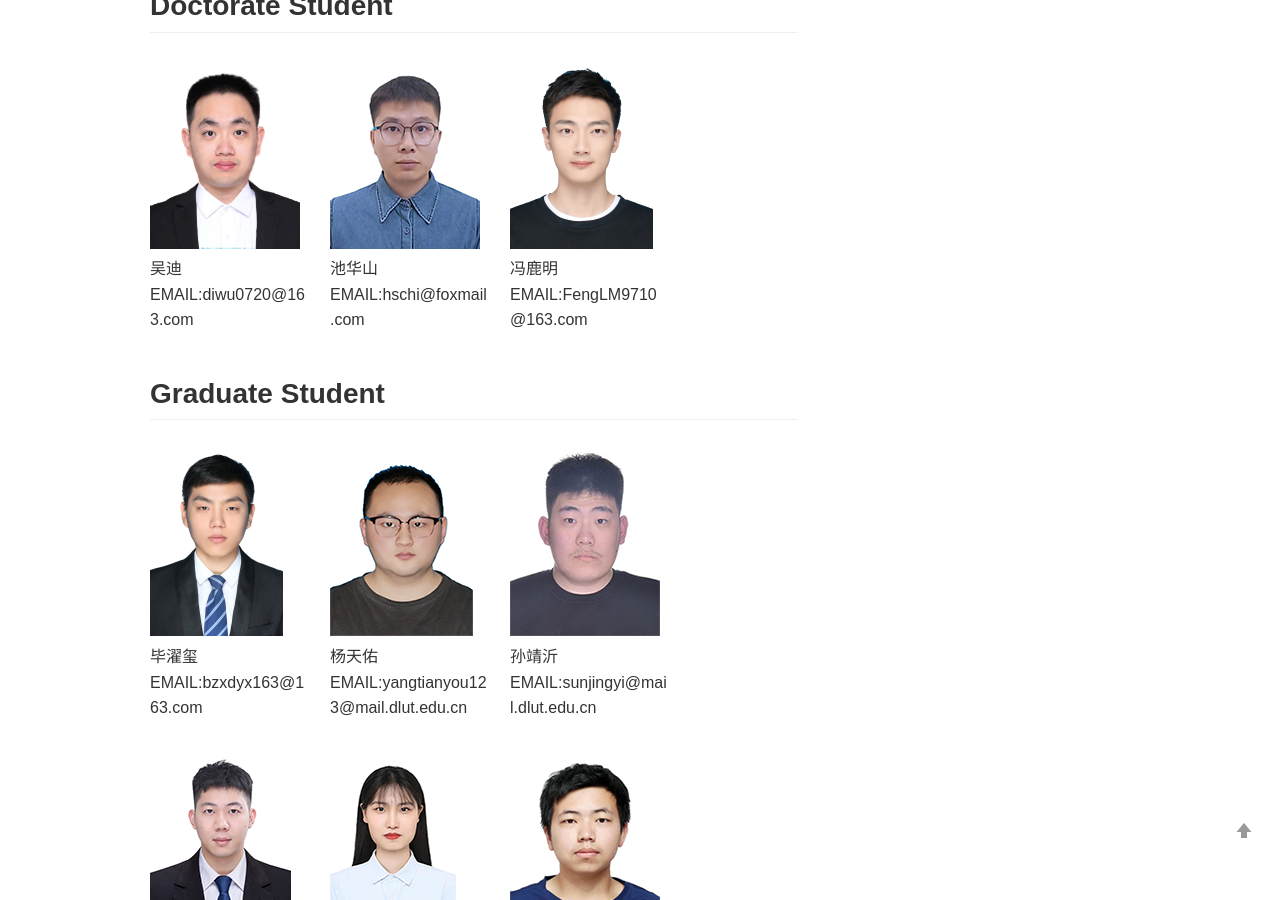
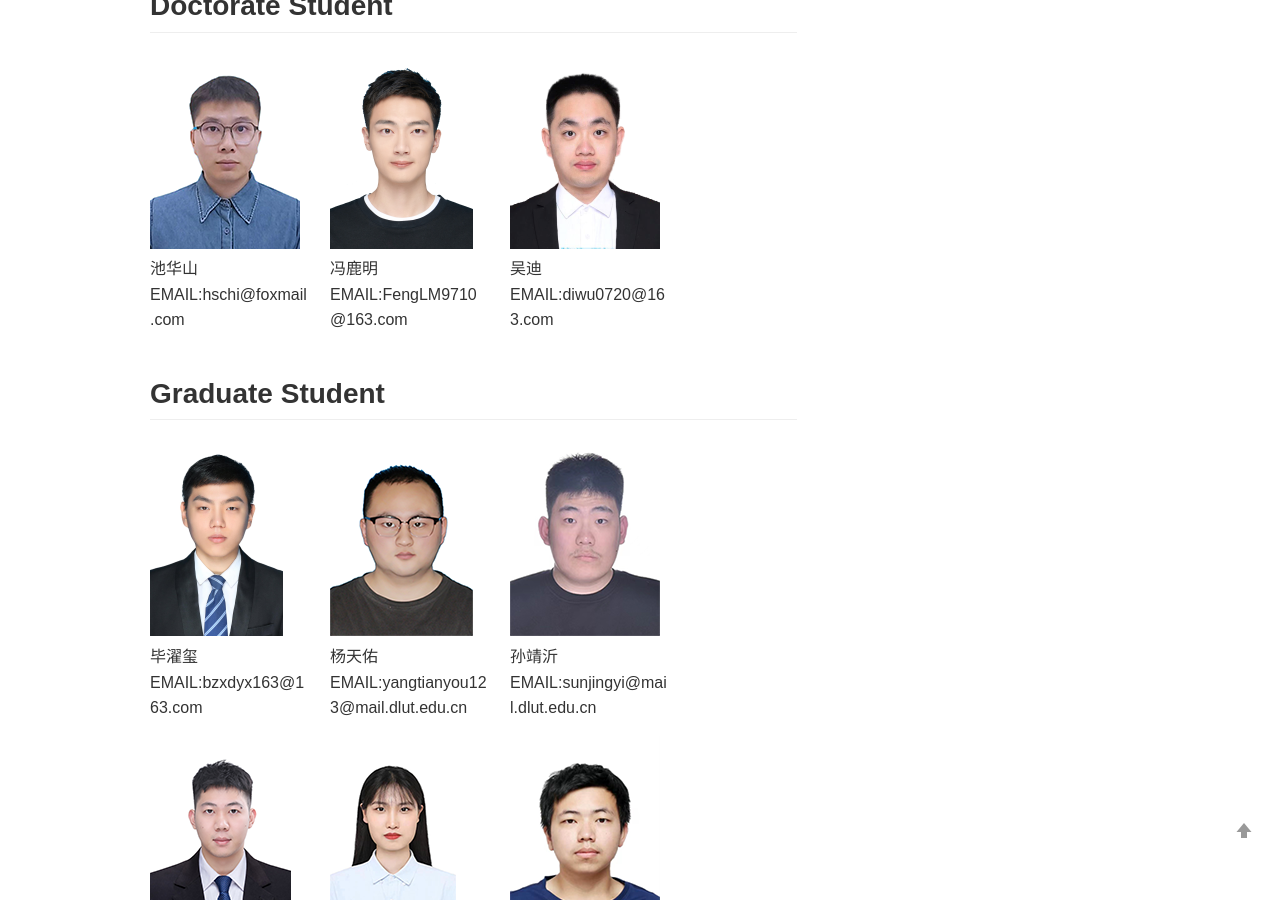
Before and after one commit to IntELab-dlut/IntELab-dlut.github.io, a Jekyll site: the page built from pages/member.md, in a window 1280 px wide and 900 px high, scrolled down 1067 px. Built offline with Jekyll 4.4.1, drawn with Linux system fonts in a browser that asks for light colours; a style sheet for code colours, icons or effects is not loaded.

Commit message:
20201018

```diff
--- a/pages/member.md
+++ b/pages/member.md
@@ -49,13 +49,7 @@ Google scholar:  <https://scholar.google.co.jp/citations?user=Ofuf9moAAAAJ&hl=zh
 </style>
 <html>
 <h2>Doctorate Student</h2>
-<div id="div1" class="wudi">
-    <img src="/images/pages/吴迪.png" alt="吴迪">
-    <p>
-    吴迪
-    <br/>EMAIL:diwu0720@163.com
-    </p>
-</div>
+
 <div id="div9" class="chihuashan">
     <img src="/images/pages/池华山.png" alt="池华山">
     <p>
@@ -68,6 +62,13 @@ Google scholar:  <https://scholar.google.co.jp/citations?user=Ofuf9moAAAAJ&hl=zh
     <p>
     冯鹿明
     <br/>EMAIL:FengLM9710@163.com
+    </p>
+</div>
+<div id="div1" class="wudi">
+    <img src="/images/pages/吴迪.png" alt="吴迪">
+    <p>
+    吴迪
+    <br/>EMAIL:diwu0720@163.com
     </p>
 </div>
 </html>
```
